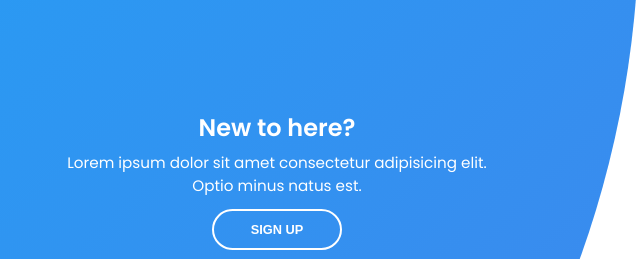
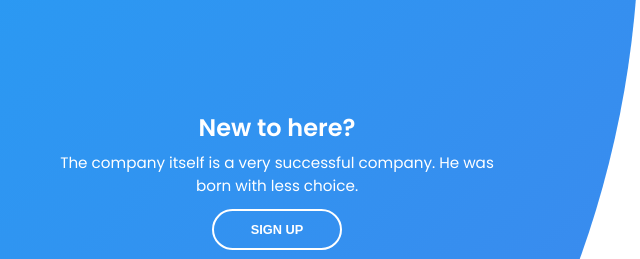
Before and after one commit to fisaasif/login-form-css, a plain HTML site: page index.html in a window 1280 px wide. Shown: the top 259 px of the page, 27-667 px from the left. Drawn offline with Linux system fonts and the light colour scheme.

Commit message:
Update index.html
Description updated

```diff
--- a/index.html
+++ b/index.html
@@ -84,7 +84,7 @@
         <div class="panel left-panel">
             <div class="content">
                 <h3>New to here?</h3>
-                <p>Lorem ipsum dolor sit amet consectetur adipisicing elit. Optio minus natus est.</p>
+                <p>The company itself is a very successful company. He was born with less choice.</p>
                 <button class="btn transparent" id="sign-up-btn">Sign Up</button>
             </div>
             <img src="./img/log.svg" class="image" alt="">
```
